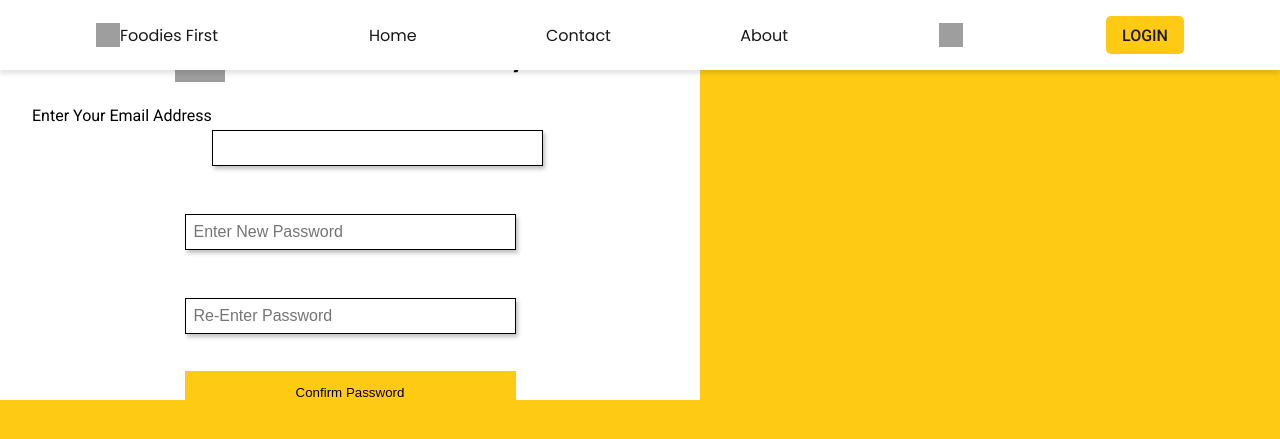
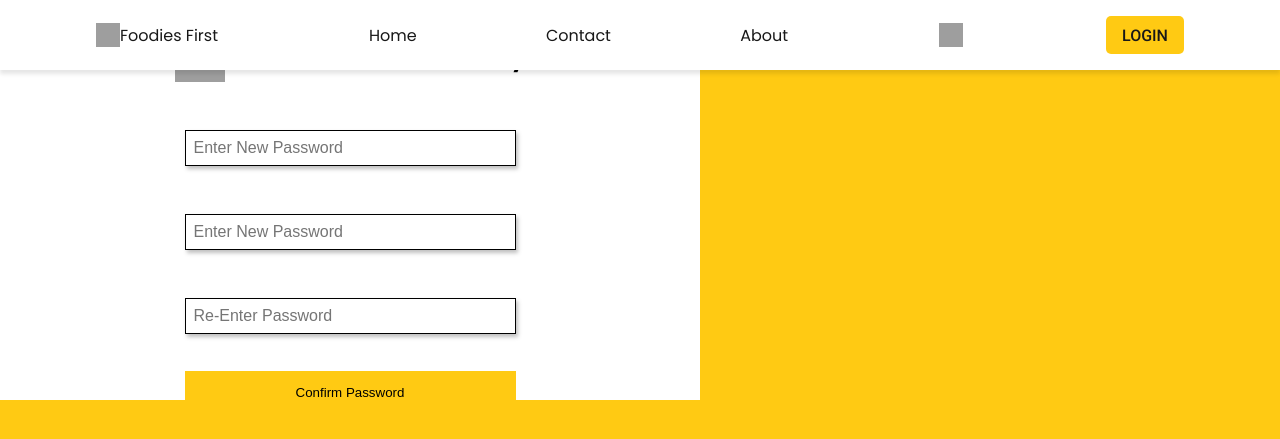
Before and after one commit to DSC-Unilag/ohw-2020-5, a Flask app: page /recovery/change_pass in a window 1280 px wide. Shown: the top 439 px of the page. Run offline with Flask 2, Linux system fonts and the light colour scheme; parts of the project's set-up code (start-up, migrations or seed data) failed here and were passed over; some libraries are stand-ins or nearby versions; grey boxes are pictures that could not be loaded.

Commit message:
more on recovery

```diff
--- a/templates/account-recovery2.html
+++ b/templates/account-recovery2.html
@@ -22,10 +22,7 @@
                         {% else %}
                         <p></p>
                         {% endif %}
-                        <div class="flex">
-                            <label for="email">Enter Your Email Address</label>
-                            <input id="email" type="email" name="email" required>
-                        </div>
+                        <input id="email" type="email" name="email" placeholder="Enter New Password" required>
                         <input type="password" name="password" minlength="8" placeholder="Enter New Password" required>
                         <input type="password" name="password2" minlength="8" placeholder="Re-Enter Password" required>
                         <button class="submit-btn" type="submit">Confirm Password</button>
--- a/templates/login.html
+++ b/templates/login.html
@@ -36,6 +36,7 @@
                 <div></div>
                 <div>
                     <a id="sign-up" class="text-right" href="{{ url_for('register') }}">Sign up</a>
+                    <a id="forget-pass" class="text-right" href="{{ url_for('recover') }}">Forgotten password?</a>
                 </div>
             </div>
         </form>
```
